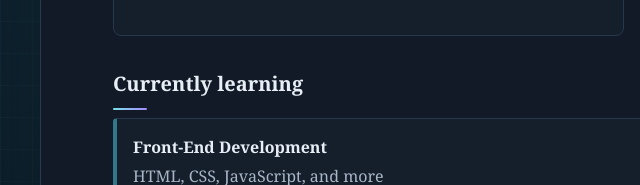
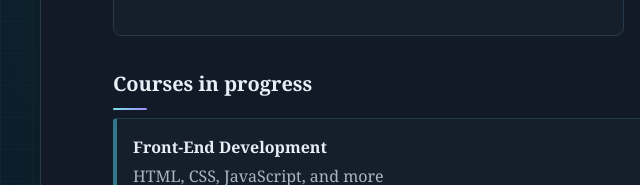
Before and after one commit to wjohansson94/portfolio, a plain HTML site: page index.html in a window 1280 px wide. Shown: the part 875-1060 px from the top of the page, 0-640 px from the left. Drawn offline with Linux system fonts and the light colour scheme.

Commit message:
Add files via upload

```diff
--- a/index.html
+++ b/index.html
@@ -60,7 +60,7 @@
         </div>
 
         <section class="current-courses" aria-labelledby="current-courses-heading">
-          <h2 id="current-courses-heading">Currently learning</h2>
+          <h2 id="current-courses-heading">Courses in progress</h2>
           <article class="course-card">
             <h3>Front-End Development</h3>
             <p>HTML, CSS, JavaScript, and more</p>
```
